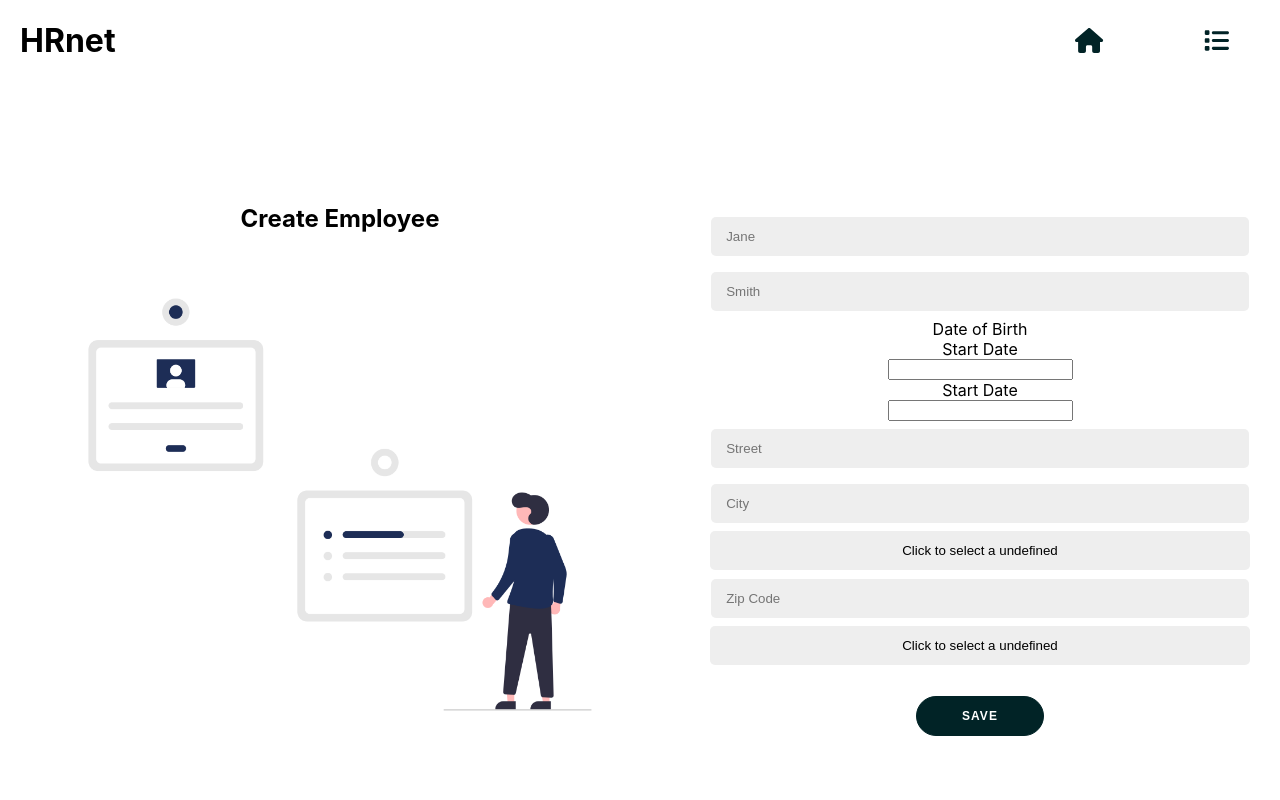
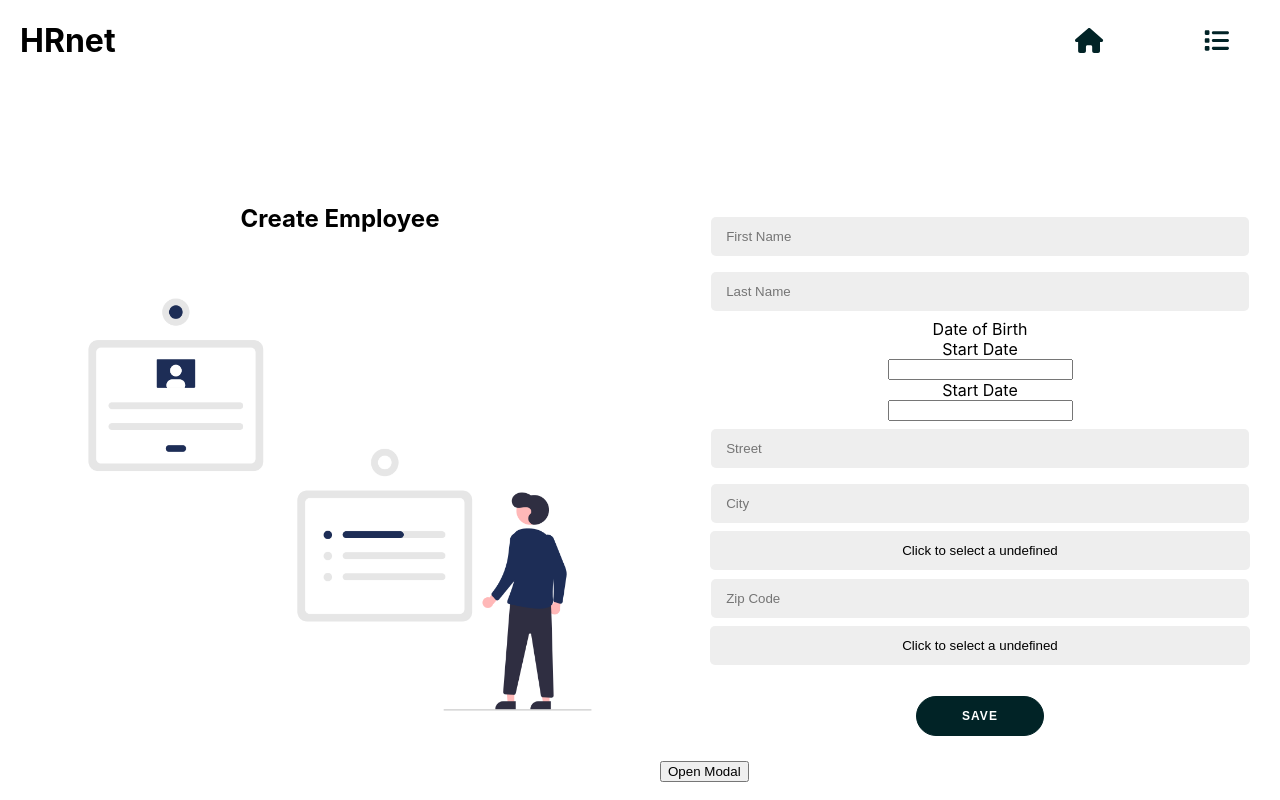
Before and after one commit to Flower-dev/Flore_Malonda_P14_06042022, a React (Create React App) app: page / in a window 1280 px wide. Built offline with nearby package versions, Linux system fonts and the light colour scheme.

Commit message:
react reusable form

```diff
--- a/src/components/CreateEmployee.js
+++ b/src/components/CreateEmployee.js
@@ -2,12 +2,14 @@
 import { Fragment } from 'react';
 // hooks
 import useModal from '../hooks/useModal';
-// mocks
+// mocks data
 import state from '../_mocks_/data';
 // components
 import DatePicker from './DatePicker';
 import Select from './Select';
 import Modal from './Modal';
+import FormInput from './FormInput';
+import Form from './Form';
 // assets
 import Confirmation from '../assets/img/confirmation.png';
 // custom
@@ -17,10 +19,29 @@ import '../custom/components/createEmployee.scss';
 export default function CreateEmployee() {
     const { isShowing, toggle } = useModal();
 
-    const handleSubmit = () => {
-        console.log('new employee')
-        toggle()
-    }
+    const initialValues = {
+        firstName: '',
+        lastName: '',
+        startDate: '',
+        department: '',
+        dateOfBirth: '',
+        street: '',
+        city: '',
+        state: '',
+        zipCode: '',
+    };
+
+    const submit = () => {
+        <Modal
+            isShowing={isShowing}
+            hide={toggle}
+            title='Success'
+            info='Congratulations, a new employee has been created! '
+            img={Confirmation}
+            alt='success'
+        />
+      };
+
 
     const department = [
         'Sales',
@@ -33,25 +54,43 @@ export default function CreateEmployee() {
 
     return (
         <Fragment>
-            <form>
-                <input type='text' className='inputForm' placeholder='Jane' />
-                <input type='text' className='inputForm' placeholder='Smith' />
-
+            <Form submit={submit} initialValues={initialValues}>
+                <FormInput
+                    placeholder='First Name'
+                    type='text'
+                    name='firstName'
+                />
+                <FormInput
+                    placeholder='Last Name'
+                    type='text'
+                    name='lastName'
+                />
                 <label>Date of Birth</label>
                 <DatePicker/>
+                <DatePicker/>
+                <FormInput
+                    placeholder='Street'
+                    type='text'
+                    name='street'
+                />
+                <FormInput
+                    placeholder='City'
+                    type='text'
+                    name='city'
+                />
+                <Select options={state} />
+                <FormInput
+                    placeholder='Zip Code'
+                    type='number'
+                    name='zipCode'
+                />
+                <Select options={department} />
+            </Form>
 
-                <DatePicker/>
 
-                <input type='text' className='inputForm' placeholder='Street' />
-                <input type='text' className='inputForm' placeholder='City' />
-
-                <Select options={state} />
-
-                <input type='number' className='inputForm' placeholder='Zip Code' />
-
-                <Select options={department} />
-                <button className='button-save' onClick={handleSubmit}>Save</button>
-            </form>
+            <button type="button" onClick={toggle}>
+                Open Modal
+            </button>
 
             <Modal
                 isShowing={isShowing}
@@ -61,6 +100,8 @@ export default function CreateEmployee() {
                 img={Confirmation}
                 alt='success'
             />
+
+
         </Fragment>
     )
 }
--- /dev/null
+++ b/src/components/Form.js
@@ -0,0 +1,41 @@
+import React, { useState } from 'react';
+// hooks
+import useModal from '../hooks/useModal';
+
+// -----------------------------------------------
+
+
+export const FormContext = React.createContext({
+    form: {}
+});
+
+export default function Form({ children, submit = () => {}, initialValues }) {
+    const [form, setForm ] = useState (initialValues);
+    const { toggle } = useModal();
+
+    const handleFormChange = (event) => {
+        // Get the name of the field that caused this change event
+        // Get the new value of this field
+        const { name, value } = event.target;
+
+        // Update state
+        // Assign new value to the appropriate form field
+        setForm({
+          ...form,
+          [name]: value
+        });
+      };
+
+      return (
+        <form className="Form">
+          <FormContext.Provider value={{
+            form,
+            handleFormChange
+          }}>
+            {children}
+          </FormContext.Provider>
+
+          <button className='button-save' onClick={() => submit(toggle)}>Save</button>
+        </form>
+      );
+}
--- /dev/null
+++ b/src/components/FormInput.js
@@ -0,0 +1,19 @@
+import { useContext } from 'react';
+import { FormContext } from './Form';
+
+export default function FormInput({ type, name, placeholder }) {
+
+    const formContext = useContext(FormContext);
+    const { form, handleFormChange } = formContext;
+
+    return  (
+        <input
+            className='inputForm'
+            type={type}
+            name={name}
+            placeholder={placeholder}
+            value={form[name]}
+            onChange={handleFormChange}
+        />
+    )
+}
```
